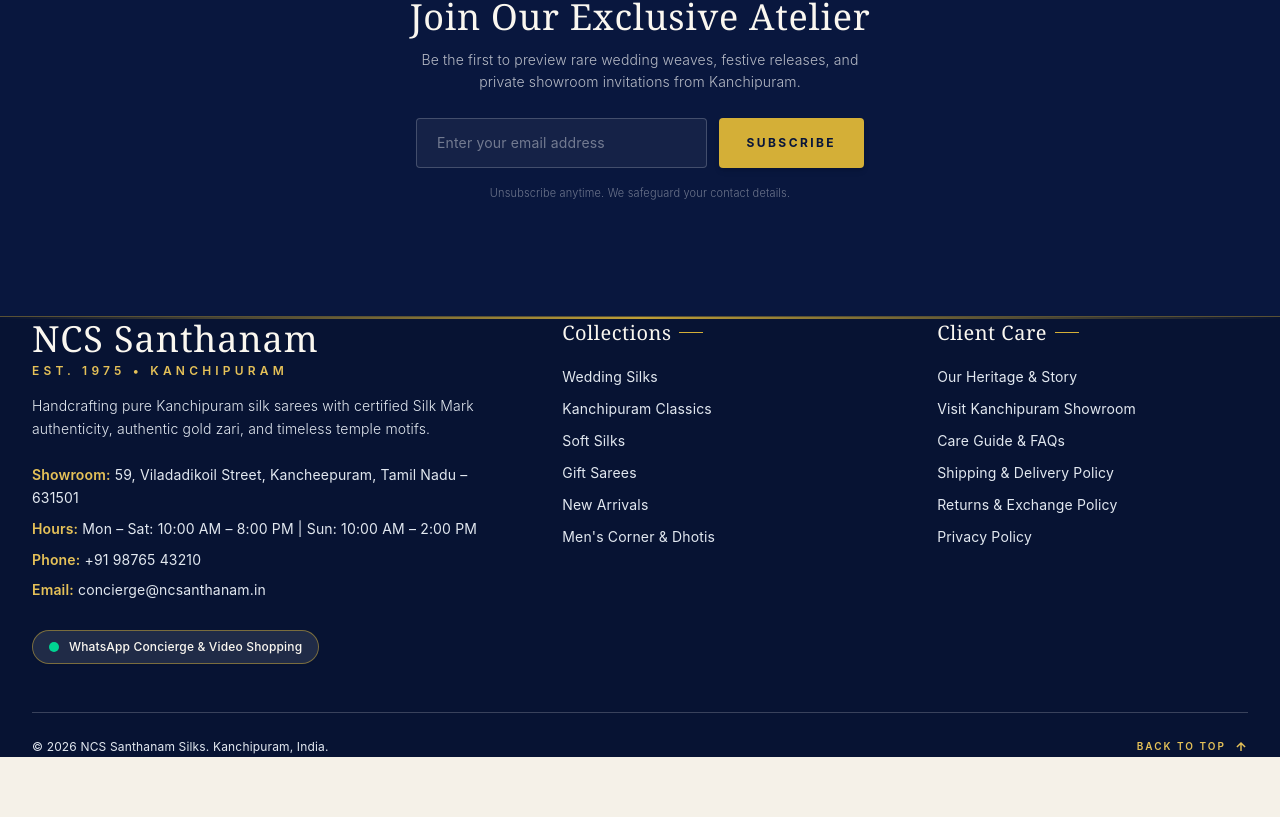
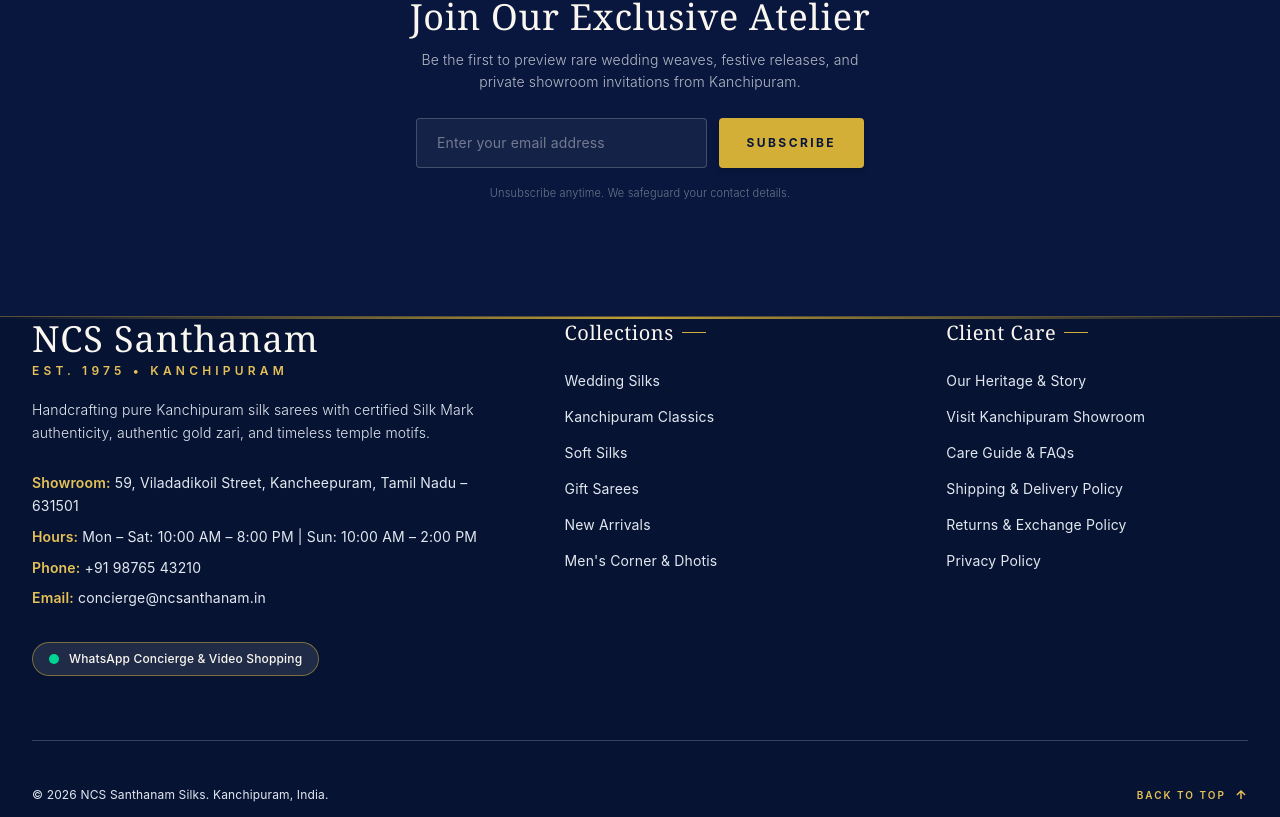
Before and after one commit to LoopFound/ncs, a Next.js app in the folder frontend/: page / in a window 1280 px wide. Shown: the part 5155-5972 px from the top of the page. Before the commit the page ends 5912 px from the top, so only its background shows below. Built offline with nearby package versions, Linux system fonts and the light colour scheme.

Commit message:
fix(footer): improve responsive spacing
Increase footer padding, grid gaps, section spacing, and the back-to-top touch target so the layout reads cleanly across mobile and desktop breakpoints.

Co-authored-by: Jarvis <technicalmanjash@gmail.com>

```diff
--- a/frontend/src/components/Footer.tsx
+++ b/frontend/src/components/Footer.tsx
@@ -12,11 +12,11 @@ export default function Footer() {
             {/* Top gold hairline accent */}
             <div className="w-full h-[2px] bg-gradient-to-r from-transparent via-[#D4AF37] to-transparent opacity-90" />
 
-            <div className="container mx-auto max-w-[1280px] px-6 lg:px-12 py-14 lg:py-16">
-                <div className="grid grid-cols-1 sm:grid-cols-2 lg:grid-cols-[minmax(0,1.5fr)_minmax(0,1fr)_minmax(0,1fr)] gap-x-10 gap-y-12 lg:gap-x-16 items-start">
+            <div className="container mx-auto max-w-[1280px] px-5 sm:px-6 lg:px-12 py-16 lg:py-20">
+                <div className="grid grid-cols-1 sm:grid-cols-2 lg:grid-cols-[minmax(0,1.5fr)_minmax(0,1fr)_minmax(0,1fr)] gap-x-10 gap-y-14 lg:gap-x-20 lg:gap-y-16 items-start">
 
                     {/* Brand & Showroom (Span 5) */}
-                    <div className="sm:col-span-2 lg:col-span-1 space-y-4">
+                    <div className="sm:col-span-2 lg:col-span-1 space-y-5">
                         <Link href="/" className="inline-block group">
                             <h2 className="font-[var(--font-serif)] text-3xl sm:text-4xl !text-[#FAF7F0] tracking-wide group-hover:!text-[#E5C158] transition-colors">
                                 NCS Santhanam
@@ -61,11 +61,11 @@ export default function Footer() {
 
                     {/* Collections (Span 3) */}
                     <div>
-                        <h4 className="font-[var(--font-serif)] text-xl !text-[#FAF7F0] mb-5 tracking-wide flex items-center gap-2">
+                        <h4 className="font-[var(--font-serif)] text-xl !text-[#FAF7F0] mb-6 tracking-wide flex items-center gap-2">
                             <span>Collections</span>
                             <span className="h-px w-6 bg-[#D4AF37]" />
                         </h4>
-                        <ul className="space-y-3 text-sm">
+                        <ul className="space-y-4 text-sm">
                             <li>
                                 <Link href="/wedding" className="!text-[#E2E8F0] hover:!text-[#E5C158] transition-colors inline-block">
                                     Wedding Silks
@@ -101,11 +101,11 @@ export default function Footer() {
 
                     {/* Client Care & Policies (Span 4) */}
                     <div>
-                        <h4 className="font-[var(--font-serif)] text-xl !text-[#FAF7F0] mb-5 tracking-wide flex items-center gap-2">
+                        <h4 className="font-[var(--font-serif)] text-xl !text-[#FAF7F0] mb-6 tracking-wide flex items-center gap-2">
                             <span>Client Care</span>
                             <span className="h-px w-6 bg-[#D4AF37]" />
                         </h4>
-                        <ul className="space-y-3 text-sm">
+                        <ul className="space-y-4 text-sm">
                             <li>
                                 <Link href="/about" className="!text-[#E2E8F0] hover:!text-[#E5C158] transition-colors inline-block">
                                     Our Heritage & Story
@@ -142,13 +142,13 @@ export default function Footer() {
                 </div>
 
                 {/* Clean Bottom Bar */}
-                <div className="mt-12 pt-6 border-t border-white/20 flex flex-col sm:flex-row justify-between items-start sm:items-center gap-4 text-xs !text-[#CBD5E1]">
+                <div className="mt-16 pt-8 border-t border-white/20 flex flex-col sm:flex-row justify-between items-start sm:items-center gap-5 text-xs !text-[#CBD5E1]">
                     <p className="!text-xs !leading-relaxed !text-[#CBD5E1]">© 2026 NCS Santhanam Silks. Kanchipuram, India.</p>
 
                     <button
                         onClick={scrollToTop}
                         aria-label="Back to top"
-                        className="flex items-center gap-2 !text-[#E5C158] hover:!text-white transition-colors cursor-pointer"
+                        className="min-h-11 flex items-center gap-2 !text-[#E5C158] hover:!text-white transition-colors cursor-pointer"
                     >
                         <span className="uppercase tracking-[0.2em] text-[10px] font-semibold">Back to Top</span>
                         <svg
```
